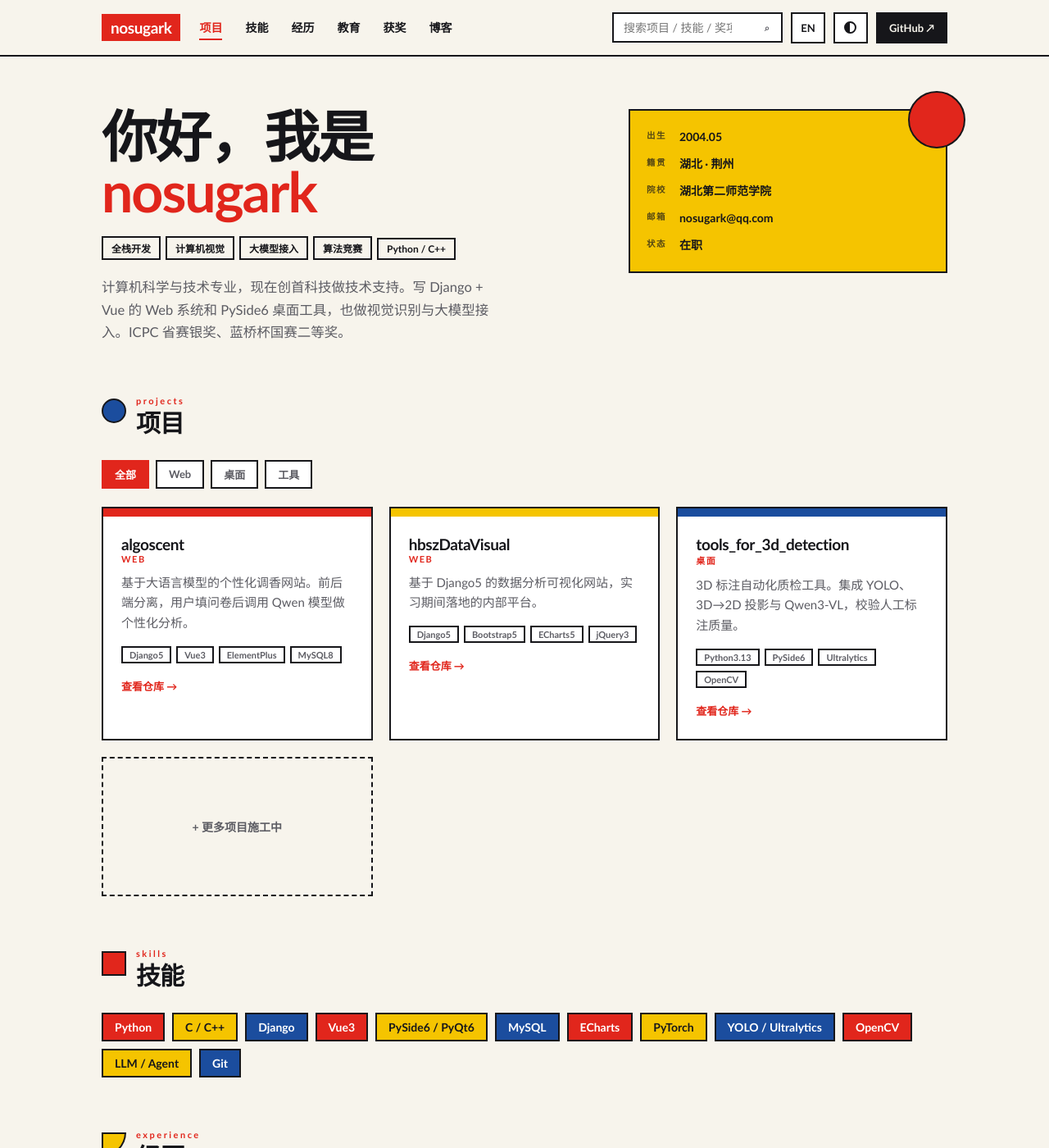
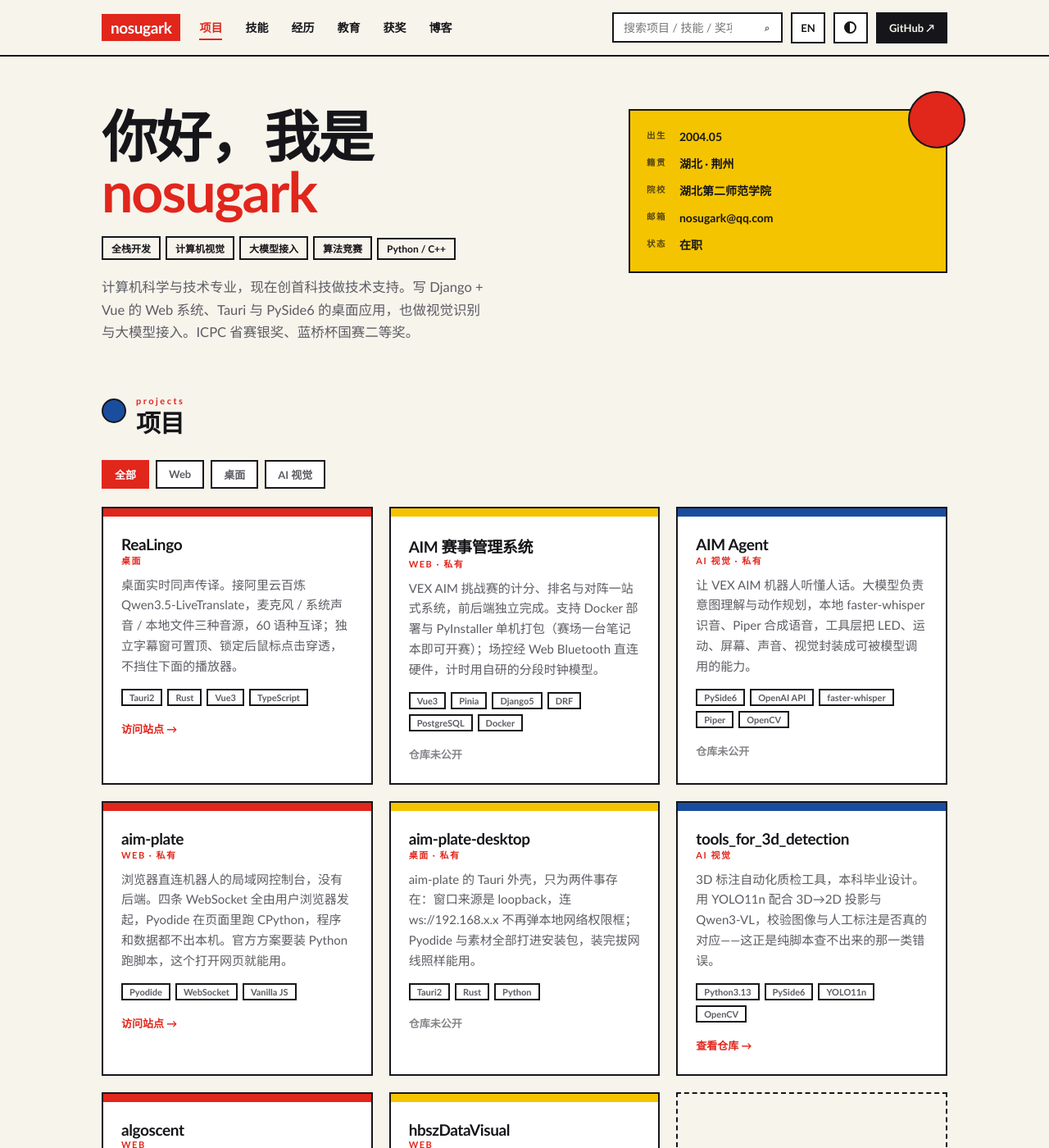
Before and after one commit to noSugarK/nosugark.github.io, a Jekyll site: the page built from index.html, in a window 1280 px wide and 1400 px high. Shown: the whole window at 82% size. Built offline with Jekyll 4.4.1, drawn with Linux system fonts in a browser that asks for light colours; some of the changed text lies outside the part shown.

Commit message:
feat: 完善项目经历，私有仓库不渲染死链

```diff
--- a/assets/css/main.css
+++ b/assets/css/main.css
@@ -189,6 +189,8 @@ main section:nth-of-type(3n+1) .h2::before{background:var(--k2);border-radius:0
   text-decoration:none;color:var(--accent)}
 .proj .go i{display:inline-block;font-style:normal;transition:transform .28s var(--ease)}
 .proj:hover .go i{transform:translateX(6px)}
+/* 未公开的仓库渲染成灰字而不是链接：点出 404 比没有链接更伤 */
+.proj .go.off{color:var(--muted);opacity:.75}
 .proj.add{display:grid;place-items:center;text-align:center;min-height:170px;
   padding-top:22px;border-style:dashed;background:transparent;color:var(--muted);
   font-weight:600;font-size:14px}
--- a/assets/js/site.js
+++ b/assets/js/site.js
@@ -3,8 +3,8 @@
    需要翻译的字段写成 {zh:"…", en:"…"}；技术名 / URL / 日期直接写字符串。
    ========================================================== */
 const BIO = {
-  zh:"计算机科学与技术专业，现在创首科技做技术支持。写 Django + Vue 的 Web 系统和 PySide6 桌面工具，也做视觉识别与大模型接入。ICPC 省赛银奖、蓝桥杯国赛二等奖。",
-  en:"CS graduate, now doing technical support at Chuangshou Technology. I build Django + Vue web systems and PySide6 desktop tools, and work on vision models and LLM integration. ICPC provincial silver, Lanqiao Cup national 2nd prize."
+  zh:"计算机科学与技术专业，现在创首科技做技术支持。写 Django + Vue 的 Web 系统、Tauri 与 PySide6 的桌面应用，也做视觉识别与大模型接入。ICPC 省赛银奖、蓝桥杯国赛二等奖。",
+  en:"CS graduate, now doing technical support at Chuangshou Technology. I build Django + Vue web systems, Tauri and PySide6 desktop apps, and work on vision models and LLM integration. ICPC provincial silver, Lanqiao Cup national 2nd prize."
 };
 const TAGS = [
   {zh:"全栈开发",en:"Full-stack"},{zh:"计算机视觉",en:"Computer Vision"},
@@ -18,25 +18,61 @@ const FACTS = [
   [{zh:"邮箱",en:"EMAIL"},  "nosugark@qq.com"],
   [{zh:"状态",en:"STATUS"}, {zh:"在职",en:"employed"}],
 ];
-const CATS = [ {zh:"全部",en:"All"}, {zh:"Web",en:"Web"}, {zh:"桌面",en:"Desktop"}, {zh:"工具",en:"Tools"} ];
+/* 每个分类都必须有项目，否则点进去是空的。加分类前先确认有东西归进去 */
+const CATS = [ {zh:"全部",en:"All"}, {zh:"Web",en:"Web"}, {zh:"桌面",en:"Desktop"},
+               {zh:"AI 视觉",en:"AI & Vision"} ];
 
+/* private:true 的仓库未公开，渲染成灰字而不是链接——让访客点出 404 更糟。
+   有公开站点的用 site 字段，优先链站点。仓库开放后把 private 删掉即可。 */
 const PROJECTS = [
+  {name:"ReaLingo", cat:"桌面", site:"https://nosugark.github.io/ReaLingo/",
+   url:"https://github.com/noSugarK/ReaLingo",
+   desc:{zh:"桌面实时同声传译。接阿里云百炼 Qwen3.5-LiveTranslate，麦克风 / 系统声音 / 本地文件三种音源，60 语种互译；独立字幕窗可置顶、锁定后鼠标点击穿透，不挡住下面的播放器。",
+         en:"Real-time desktop interpretation. Built on Alibaba Bailian's Qwen3.5-LiveTranslate; takes audio from the mic, system output or a local file and translates across 60 languages. The detached subtitle window stays on top and, once locked, passes clicks through so it never blocks the player underneath."},
+   stack:["Tauri2","Rust","Vue3","TypeScript"]},
+
+  {name:"AIM 赛事管理系统", cat:"Web", private:true, url:"https://github.com/junco-liu/vex-aim-score",
+   desc:{zh:"VEX AIM 挑战赛的计分、排名与对阵一站式系统，前后端独立完成。支持 Docker 部署与 PyInstaller 单机打包（赛场一台笔记本即可开赛）；场控经 Web Bluetooth 直连硬件，计时用自研的分段时钟模型。",
+         en:"One-stop scoring, ranking and bracket system for the VEX AIM challenge, built solo front to back. Ships either as a Docker deployment or a single PyInstaller executable so one laptop can run an event; field control talks to the hardware over Web Bluetooth, timing uses a custom segmented-clock model."},
+   stack:["Vue3","Pinia","Django5","DRF","PostgreSQL","Docker"]},
+
+  {name:"AIM Agent", cat:"AI 视觉", private:true, url:"https://github.com/junco-liu/aim-agent-dev",
+   desc:{zh:"让 VEX AIM 机器人听懂人话。大模型负责意图理解与动作规划，本地 faster-whisper 识音、Piper 合成语音，工具层把 LED、运动、屏幕、声音、视觉封装成可被模型调用的能力。",
+         en:"Makes the VEX AIM robot follow spoken instructions. An LLM handles intent and action planning; speech recognition (faster-whisper) and synthesis (Piper) run locally, and a tool layer exposes LEDs, motion, screen, sound and vision as callable capabilities."},
+   stack:["PySide6","OpenAI API","faster-whisper","Piper","OpenCV"]},
+
+  {name:"aim-plate", cat:"Web", private:true, site:"https://vexaim.cc.cd/",
+   url:"https://github.com/junco-liu/aim-plate",
+   desc:{zh:"浏览器直连机器人的局域网控制台，没有后端。四条 WebSocket 全由用户浏览器发起，Pyodide 在页面里跑 CPython，程序和数据都不出本机。官方方案要装 Python 跑脚本，这个打开网页就能用。",
+         en:"A LAN console that drives the robot straight from the browser, with no backend at all. All four WebSockets are opened by the user's own browser and Pyodide runs CPython in-page, so neither the program nor the data ever leaves their machine — where the official route needs a Python install and a script, this just needs a tab."},
+   stack:["Pyodide","WebSocket","Vanilla JS"]},
+
+  {name:"aim-plate-desktop", cat:"桌面", private:true,
+   url:"https://github.com/junco-liu/aim-plate-desktop",
+   desc:{zh:"aim-plate 的 Tauri 外壳，只为两件事存在：窗口来源是 loopback，连 ws://192.168.x.x 不再弹本地网络权限框；Pyodide 与素材全部打进安装包，装完拔网线照样能用。",
+         en:"A Tauri shell around aim-plate that exists for exactly two reasons: the window's origin is loopback, so reaching ws://192.168.x.x no longer triggers the Local Network Access prompt; and Pyodide plus all assets are bundled, so it works with the network cable pulled."},
+   stack:["Tauri2","Rust","Python"]},
+
+  {name:"tools_for_3d_detection", cat:"AI 视觉",
+   url:"https://github.com/noSugarK/tools_for_3d_detection",
+   desc:{zh:"3D 标注自动化质检工具，本科毕业设计。用 YOLO11n 配合 3D→2D 投影与 Qwen3-VL，校验图像与人工标注是否真的对应——这正是纯脚本查不出来的那一类错误。",
+         en:"Automated QA for 3D annotations, my final-year project. YOLO11n plus 3D-to-2D projection and Qwen3-VL check whether an image and its human annotation actually correspond — precisely the class of error a format-checking script cannot catch."},
+   stack:["Python3.13","PySide6","YOLO11n","OpenCV"]},
+
   {name:"algoscent", cat:"Web", url:"https://github.com/noSugarK/algoscent",
-   desc:{zh:"基于大语言模型的个性化调香网站。前后端分离，用户填问卷后调用 Qwen 模型做个性化分析。",
-         en:"LLM-powered personalized perfumery site. Decoupled front/back end; a Qwen model analyses each user's questionnaire."},
+   desc:{zh:"基于大语言模型的个性化调香网站。前后端分离，用户填完问卷后调用 Qwen 模型做个性化分析并给出配方建议。",
+         en:"LLM-powered personalized perfumery site. Decoupled front and back end; once a user finishes the questionnaire a Qwen model analyses it and proposes a formulation."},
    stack:["Django5","Vue3","ElementPlus","MySQL8"]},
+
   {name:"hbszDataVisual", cat:"Web", url:"https://github.com/noSugarK/hbszDataVisual",
-   desc:{zh:"基于 Django5 的数据分析可视化网站，实习期间落地的内部平台。",
-         en:"Django5 data-analysis dashboard — an internal platform shipped during my internship."},
+   desc:{zh:"基于 Django5 的数据分析可视化平台，实习期间落地并交付业务方使用。涵盖数据可视化、数据填报、用户管理与数据预测。",
+         en:"A Django5 analytics and visualisation platform built and handed over to the business during my internship: dashboards, data entry, user management and forecasting."},
    stack:["Django5","Bootstrap5","ECharts5","jQuery3"]},
-  {name:"tools_for_3d_detection", cat:"桌面", url:"https://github.com/noSugarK/tools_for_3d_detection",
-   desc:{zh:"3D 标注自动化质检工具。集成 YOLO、3D→2D 投影与 Qwen3-VL，校验人工标注质量。",
-         en:"Automated QA tool for 3D annotations. Combines YOLO, 3D→2D projection and Qwen3-VL to verify manual labels."},
-   stack:["Python3.13","PySide6","Ultralytics","OpenCV"]},
 ];
 
-const SKILLS = ["Python","C / C++","Django","Vue3","PySide6 / PyQt6","MySQL",
-                "ECharts","PyTorch","YOLO / Ultralytics","OpenCV","LLM / Agent","Git"];
+const SKILLS = ["Python","C / C++","Django / DRF","Vue3","Tauri / Rust","PySide6 / PyQt6",
+                "MySQL / PostgreSQL","YOLO / Ultralytics","OpenCV","PyTorch",
+                "LLM / Agent","WebSocket","Docker","Git"];
 
 const EDU = [
   {when:"2022.09 - 2026.06",
@@ -119,6 +155,9 @@ const ABOUT = {
 const UI = {
   more:{zh:"+ 更多项目施工中",en:"+ More projects in progress"},
   repo:{zh:"查看仓库",en:"View repo"},
+  site:{zh:"访问站点",en:"Visit site"},
+  privateRepo:{zh:"仓库未公开",en:"Repo not public"},
+  privateTag:{zh:"私有",en:"PRIVATE"},
   search:{zh:"搜索项目 / 技能 / 奖项…",en:"Search projects / skills / awards…"},
   searchPosts:{zh:"搜索文章标题 / 标签 / 正文…",en:"Search posts by title, tag or text…"},
   findInPost:{zh:"在本文中查找…  ↵ 下一个",en:"Find in this article…  ↵ next"},
@@ -161,15 +200,24 @@ function renderResume(){
   $("#filters").innerHTML = CATS.map(c=>
     `<button data-f="${esc(c.zh)}"${c.zh===cat?' class="on"':''}>${esc(t(c))}</button>`).join("");
 
+  /* 链接优先级：公开站点 > 公开仓库 > 灰字「仓库未公开」。
+     私有仓库不做成链接——让访客点出一个 404 比不给链接更糟。 */
+  const cta = p => p.site
+    ? `<a class="go" href="${esc(p.site)}" target="_blank" rel="noopener">${esc(t(UI.site))} <i>→</i></a>`
+    : !p.private
+      ? `<a class="go" href="${esc(p.url)}" target="_blank" rel="noopener">${esc(t(UI.repo))} <i>→</i></a>`
+      : `<span class="go off">${esc(t(UI.privateRepo))}</span>`;
+
   /* view-transition-name 让筛选时卡片是「移动」而不是「闪现」 */
   $("#grid").innerHTML = PROJECTS.map((p,i)=>`
     <article class="card proj" style="view-transition-name:proj${i}" data-cat="${esc(p.cat)}"
-             data-s="${idx(p.name,p.desc,p.stack,p.cat)}">
+             data-s="${idx(p.name,p.desc,p.stack,p.cat,p.site||"")}">
       <h3>${esc(p.name)}</h3>
-      <div class="sub">${esc(t(CATS.find(c=>c.zh===p.cat)||p.cat)).toUpperCase()}</div>
+      <div class="sub">${esc(t(CATS.find(c=>c.zh===p.cat)||p.cat)).toUpperCase()}${
+        p.private ? ` · ${esc(t(UI.privateTag))}` : ""}</div>
       <p>${esc(t(p.desc))}</p>
       <div class="stack">${p.stack.map(s=>`<i>${esc(s)}</i>`).join("")}</div>
-      <a class="go" href="${esc(p.url)}" target="_blank" rel="noopener">${esc(t(UI.repo))} <i>→</i></a>
+      ${cta(p)}
     </article>`).join("") +
     `<article class="card proj add" style="view-transition-name:projAdd" data-cat="全部" data-s="">
        <div>${esc(t(UI.more))}</div></article>`;
```
